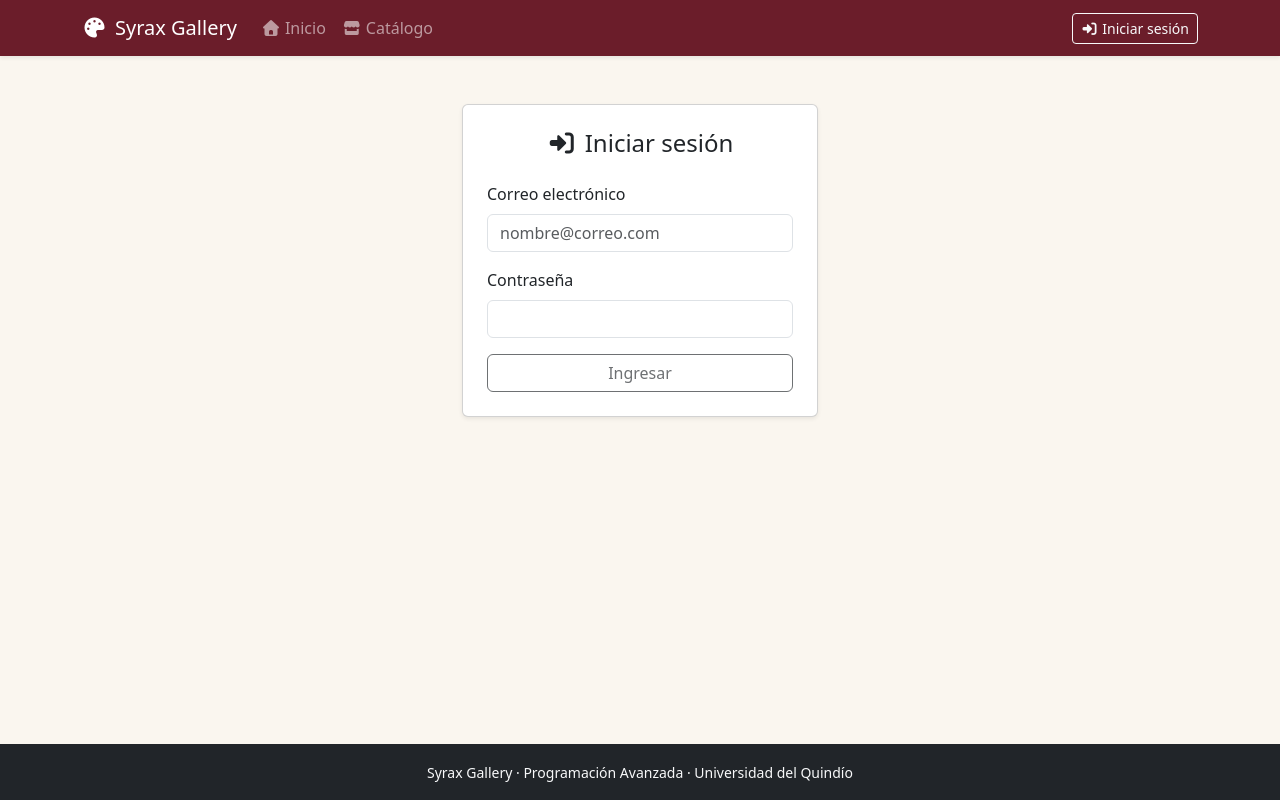
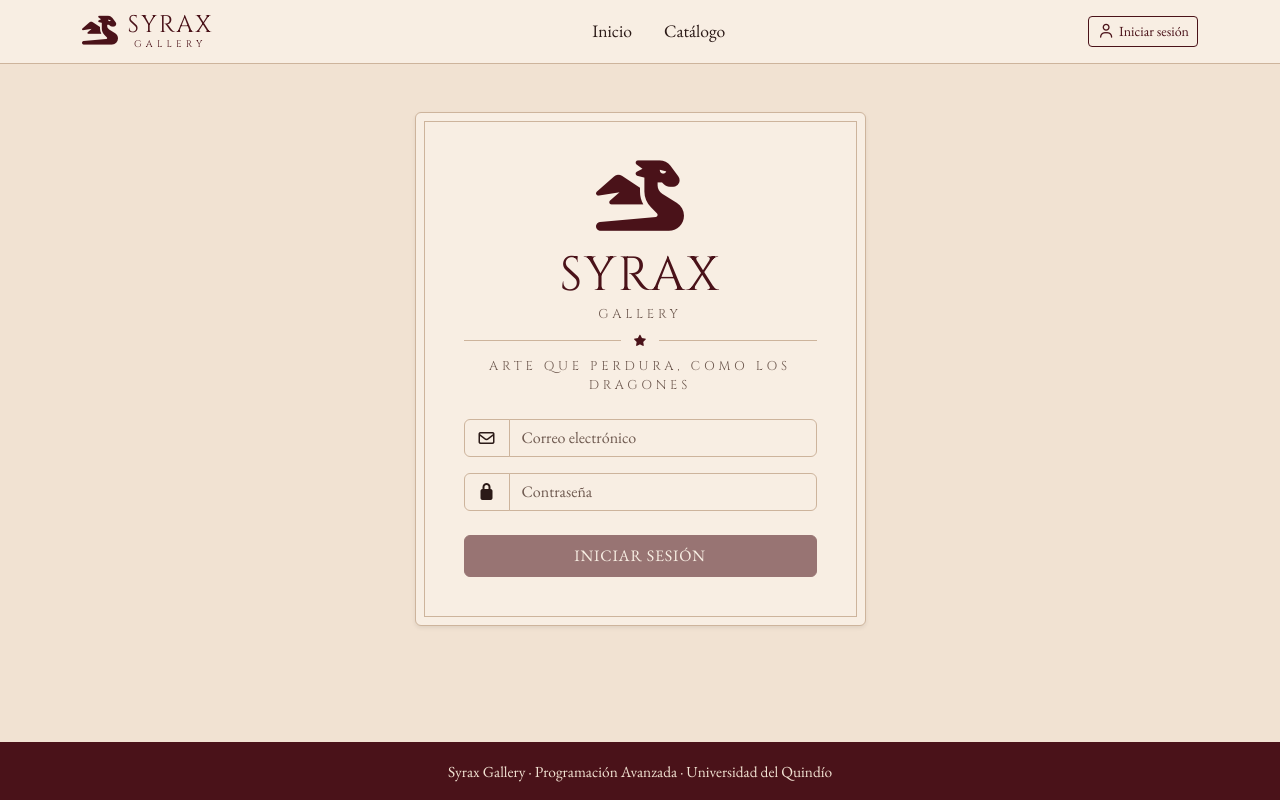
Before and after one commit to DaveArango/syrax-gallery-web, an Angular app in the folder syrax-gallery-web/: page /login in a window 1280 px wide. Built offline with nearby package versions, Linux system fonts and the light colour scheme.

Commit message:
feat: diseno de Syrax Gallery con paleta, tipografias y pantallas maquetadas

```diff
--- a/syrax-gallery-web/src/app/componentes/footer/footer.html
+++ b/syrax-gallery-web/src/app/componentes/footer/footer.html
@@ -1,3 +1,3 @@
-<footer class="bg-dark text-light text-center py-3 mt-4">
+<footer class="footer-syrax text-center py-3 mt-4">
   <small>Syrax Gallery · Programación Avanzada · Universidad del Quindío</small>
 </footer>
--- a/syrax-gallery-web/src/app/componentes/header/header.html
+++ b/syrax-gallery-web/src/app/componentes/header/header.html
@@ -1,8 +1,11 @@
-<nav class="navbar navbar-expand-md navbar-dark navbar-syrax shadow-sm">
+<nav class="navbar navbar-expand-md navbar-syrax">
   <div class="container">
-    <a routerLink="/" class="navbar-brand d-flex align-items-center gap-2">
-      <i class="fa-solid fa-palette"></i>
-      <span>Syrax Gallery</span>
+    <a routerLink="/" class="navbar-brand marca">
+      <i class="fa-solid fa-dragon"></i>
+      <span class="marca-texto">
+        <span class="marca-nombre">SYRAX</span>
+        <span class="marca-sub">GALLERY</span>
+      </span>
     </a>
     <button class="navbar-toggler" type="button"
             data-bs-toggle="collapse" data-bs-target="#menuPrincipal"
@@ -10,34 +13,28 @@
       <span class="navbar-toggler-icon"></span>
     </button>
     <div class="collapse navbar-collapse" id="menuPrincipal">
-      <ul class="navbar-nav me-auto">
+      <ul class="navbar-nav mx-auto gap-md-3">
         <li class="nav-item">
           <a routerLink="/" routerLinkActive="active"
-             [routerLinkActiveOptions]="{ exact: true }" class="nav-link">
-            <i class="fa-solid fa-house me-1"></i>Inicio
-          </a>
+             [routerLinkActiveOptions]="{ exact: true }" class="nav-link">Inicio</a>
         </li>
         <li class="nav-item">
-          <a routerLink="/catalogo" routerLinkActive="active" class="nav-link">
-            <i class="fa-solid fa-store me-1"></i>Catálogo
-          </a>
+          <a routerLink="/catalogo" routerLinkActive="active" class="nav-link">Catálogo</a>
         </li>
         @if (isLoggedIn() && tieneRol('ZENTYS')) {
           <li class="nav-item">
-            <a routerLink="/mis-compras" routerLinkActive="active" class="nav-link">
-              <i class="fa-solid fa-bag-shopping me-1"></i>Mis compras
-            </a>
+            <a routerLink="/mis-compras" routerLinkActive="active" class="nav-link">Mis compras</a>
           </li>
         }
       </ul>
       <div class="d-flex gap-2">
         @if (isLoggedIn()) {
-          <button class="btn btn-outline-light btn-sm" (click)="cerrarSesion()">
+          <button class="btn btn-outline-syrax btn-sm" (click)="cerrarSesion()">
             <i class="fa-solid fa-right-from-bracket me-1"></i>Cerrar sesión
           </button>
         } @else {
-          <a routerLink="/login" class="btn btn-outline-light btn-sm">
-            <i class="fa-solid fa-right-to-bracket me-1"></i>Iniciar sesión
+          <a routerLink="/login" class="btn btn-outline-syrax btn-sm">
+            <i class="fa-regular fa-user me-1"></i>Iniciar sesión
           </a>
         }
       </div>
--- a/syrax-gallery-web/src/app/componentes/inicio/inicio.html
+++ b/syrax-gallery-web/src/app/componentes/inicio/inicio.html
@@ -1,10 +1,12 @@
 <div class="container py-5 text-center">
-  <i class="fa-solid fa-palette fa-3x text-syrax mb-3"></i>
-  <h1 class="display-5 fw-semibold">Syrax Gallery</h1>
-  <p class="lead text-muted">
+  <i class="fa-solid fa-dragon fa-4x text-syrax mb-3"></i>
+  <h1 class="display-4 mb-0">SYRAX</h1>
+  <p class="lema">Gallery</p>
+  <div class="adorno mx-auto" style="max-width: 20rem"><i class="fa-solid fa-star fa-2xs"></i></div>
+  <p class="lead mx-auto" style="max-width: 34rem">
     Obras únicas y servicios artísticos a la medida, directo de quienes los crean.
   </p>
   <a routerLink="/catalogo" class="btn btn-syrax btn-lg mt-2">
-    <i class="fa-solid fa-store me-1"></i>Ver el catálogo
+    Explorar colección <i class="fa-solid fa-arrow-right ms-1"></i>
   </a>
 </div>
--- a/syrax-gallery-web/src/app/componentes/login/login.html
+++ b/syrax-gallery-web/src/app/componentes/login/login.html
@@ -1,17 +1,21 @@
 <div class="container py-5">
   <div class="row justify-content-center">
-    <div class="col-12 col-sm-10 col-md-6 col-lg-4">
-      <div class="card shadow-sm">
-        <div class="card-body p-4">
-          <h1 class="h4 text-center mb-4">
-            <i class="fa-solid fa-right-to-bracket me-2"></i>Iniciar sesión
-          </h1>
+    <div class="col-12 col-sm-10 col-md-7 col-lg-5">
+      <div class="card tarjeta-marco shadow-sm">
+        <div class="card-body p-4 p-md-5 text-center">
+          <i class="fa-solid fa-dragon fa-4x text-syrax mb-3"></i>
+          <h1 class="display-5 mb-0">SYRAX</h1>
+          <p class="lema mb-0">Gallery</p>
+          <div class="adorno"><i class="fa-solid fa-star fa-2xs"></i></div>
+          <p class="lema mb-4">Arte que perdura, como los dragones</p>
 
-          <form [formGroup]="loginForm" (ngSubmit)="onSubmit()" novalidate>
+          <form [formGroup]="loginForm" (ngSubmit)="onSubmit()" novalidate class="text-start">
             <div class="mb-3">
-              <label for="username" class="form-label">Correo electrónico</label>
-              <input id="username" type="email" class="form-control" formControlName="username"
-                     placeholder="nombre@correo.com" />
+              <div class="input-group">
+                <span class="input-group-text"><i class="fa-regular fa-envelope"></i></span>
+                <input id="username" type="email" class="form-control" formControlName="username"
+                       placeholder="Correo electrónico" aria-label="Correo electrónico" />
+              </div>
               @if (loginForm.get('username')?.invalid && loginForm.get('username')?.touched) {
                 <div class="text-danger small mt-1">
                   @if (loginForm.get('username')?.hasError('required')) {
@@ -23,9 +27,12 @@
               }
             </div>
 
-            <div class="mb-3">
-              <label for="password" class="form-label">Contraseña</label>
-              <input id="password" type="password" class="form-control" formControlName="password" />
+            <div class="mb-4">
+              <div class="input-group">
+                <span class="input-group-text"><i class="fa-solid fa-lock"></i></span>
+                <input id="password" type="password" class="form-control" formControlName="password"
+                       placeholder="Contraseña" aria-label="Contraseña" />
+              </div>
               @if (loginForm.get('password')?.invalid && loginForm.get('password')?.touched) {
                 <div class="text-danger small mt-1">
                   @if (loginForm.get('password')?.hasError('required')) {
@@ -37,11 +44,11 @@
               }
             </div>
 
-            <button type="submit" class="btn btn-syrax w-100" [disabled]="!canSubmit()">
+            <button type="submit" class="btn btn-syrax w-100 py-2 text-uppercase" [disabled]="!canSubmit()">
               @if (isLoading()) {
                 <span class="spinner-border spinner-border-sm me-1"></span>Ingresando...
               } @else {
-                Ingresar
+                Iniciar sesión
               }
             </button>
 
--- a/syrax-gallery-web/src/index.html
+++ b/syrax-gallery-web/src/index.html
@@ -1,11 +1,14 @@
 <!doctype html>
-<html lang="en">
+<html lang="es">
 <head>
   <meta charset="utf-8">
-  <title>SyraxGalleryWeb</title>
+  <title>Syrax Gallery</title>
   <base href="/">
   <meta name="viewport" content="width=device-width, initial-scale=1">
   <link rel="icon" type="image/x-icon" href="favicon.ico">
+  <link rel="preconnect" href="https://fonts.googleapis.com">
+  <link rel="preconnect" href="https://fonts.gstatic.com" crossorigin>
+  <link href="https://fonts.googleapis.com/css2?family=Cinzel:wght@400;500;600&family=EB+Garamond:ital,wght@0,400;0,500;0,600;1,400&display=swap" rel="stylesheet">
 </head>
 <body>
   <app-root></app-root>
--- a/syrax-gallery-web/src/styles.css
+++ b/syrax-gallery-web/src/styles.css
@@ -1,11 +1,24 @@
 :root {
-  --syrax-vino: #6b1d2a;
-  --syrax-oro: #c9a227;
-  --syrax-crema: #faf6ef;
+  --syrax-vino: #4a1219;
+  --syrax-vino-oscuro: #360c12;
+  --syrax-crema: #f1e2d2;
+  --syrax-crema-clara: #f8eee3;
+  --syrax-crema-oscura: #e4d0bc;
+  --syrax-borde: #cdb49c;
+  --syrax-texto: #2b1a17;
+  --syrax-texto-suave: #6f5a50;
+  --fuente-titulos: 'Cinzel', serif;
+  --fuente-texto: 'EB Garamond', Georgia, serif;
+
+  --bs-body-bg: var(--syrax-crema);
+  --bs-body-color: var(--syrax-texto);
+  --bs-body-font-family: var(--fuente-texto);
+  --bs-body-font-size: 1.1rem;
+  --bs-border-color: var(--syrax-borde);
+  --bs-secondary-color: var(--syrax-texto-suave);
 }
 
 body {
-  background-color: var(--syrax-crema);
   min-height: 100vh;
   display: flex;
   flex-direction: column;
@@ -21,31 +34,241 @@ main {
   flex: 1;
 }
 
-.navbar-syrax {
-  background-color: var(--syrax-vino);
-}
-
-.btn-syrax {
-  background-color: var(--syrax-vino);
-  border-color: var(--syrax-vino);
-  color: #fff;
-}
-
-.btn-syrax:hover,
-.btn-syrax:focus {
-  background-color: #521520;
-  border-color: #521520;
-  color: #fff;
+h1, h2, h3, h4, h5, h6,
+.h1, .h2, .h3, .h4, .h5, .h6 {
+  font-family: var(--fuente-titulos);
+  color: var(--syrax-vino);
+  letter-spacing: 0.04em;
 }
 
 .text-syrax {
   color: var(--syrax-vino);
 }
 
+.navbar-syrax {
+  background-color: var(--syrax-crema-clara);
+  border-bottom: 1px solid var(--syrax-borde);
+  --bs-navbar-color: var(--syrax-texto);
+  --bs-navbar-hover-color: var(--syrax-vino);
+  --bs-navbar-active-color: var(--syrax-vino);
+  --bs-navbar-brand-color: var(--syrax-vino);
+  --bs-navbar-brand-hover-color: var(--syrax-vino-oscuro);
+}
+
+.navbar-syrax .nav-link.active {
+  font-weight: 600;
+  box-shadow: inset 0 -2px 0 var(--syrax-vino);
+}
+
+.marca {
+  display: flex;
+  align-items: center;
+  gap: 0.6rem;
+  font-family: var(--fuente-titulos);
+}
+
+.marca i {
+  font-size: 1.8rem;
+}
+
+.marca-texto {
+  display: flex;
+  flex-direction: column;
+  line-height: 1;
+}
+
+.marca-nombre {
+  font-size: 1.5rem;
+  letter-spacing: 0.08em;
+}
+
+.marca-sub {
+  font-size: 0.6rem;
+  letter-spacing: 0.45em;
+  text-align: center;
+  margin-top: 0.2rem;
+}
+
+.btn-syrax {
+  background-color: var(--syrax-vino);
+  border-color: var(--syrax-vino);
+  color: var(--syrax-crema-clara);
+  letter-spacing: 0.05em;
+}
+
+.btn-syrax:hover,
+.btn-syrax:focus {
+  background-color: var(--syrax-vino-oscuro);
+  border-color: var(--syrax-vino-oscuro);
+  color: #fff;
+}
+
+.btn-syrax:disabled {
+  background-color: var(--syrax-vino);
+  border-color: var(--syrax-vino);
+  color: var(--syrax-crema-clara);
+  opacity: 0.55;
+}
+
+.btn-outline-syrax,
+.btn-outline-secondary {
+  --bs-btn-color: var(--syrax-vino);
+  --bs-btn-border-color: var(--syrax-vino);
+  --bs-btn-hover-bg: var(--syrax-vino);
+  --bs-btn-hover-border-color: var(--syrax-vino);
+  --bs-btn-hover-color: #fff;
+  --bs-btn-active-bg: var(--syrax-vino-oscuro);
+  --bs-btn-active-border-color: var(--syrax-vino-oscuro);
+  --bs-btn-disabled-color: var(--syrax-texto-suave);
+  --bs-btn-disabled-border-color: var(--syrax-borde);
+}
+
+.form-control,
+.form-select,
+.input-group-text {
+  background-color: var(--syrax-crema-clara);
+  border-color: var(--syrax-borde);
+  color: var(--syrax-texto);
+}
+
+.form-control:focus,
+.form-select:focus {
+  background-color: #fff;
+  border-color: var(--syrax-vino);
+  box-shadow: 0 0 0 0.2rem rgba(74, 18, 25, 0.15);
+}
+
+.form-check-input:checked {
+  background-color: var(--syrax-vino);
+  border-color: var(--syrax-vino);
+}
+
 .form-control.ng-invalid.ng-touched {
-  border-color: #dc3545;
+  border-color: #b02a37;
 }
 
 .form-control.ng-valid.ng-touched {
-  border-color: #198754;
+  border-color: #5c7a4f;
 }
+
+.card {
+  --bs-card-bg: var(--syrax-crema-clara);
+  --bs-card-border-color: var(--syrax-borde);
+  --bs-card-cap-bg: transparent;
+}
+
+/* Marco doble, como el del login del diseño */
+.tarjeta-marco {
+  outline: 1px solid var(--syrax-borde);
+  outline-offset: -10px;
+}
+
+.adorno {
+  display: flex;
+  align-items: center;
+  gap: 0.75rem;
+  color: var(--syrax-vino);
+  margin: 1rem 0;
+}
+
+.adorno::before,
+.adorno::after {
+  content: '';
+  flex: 1;
+  border-top: 1px solid var(--syrax-borde);
+}
+
+.lema {
+  font-family: var(--fuente-titulos);
+  font-size: 0.8rem;
+  letter-spacing: 0.3em;
+  text-transform: uppercase;
+  color: var(--syrax-texto-suave);
+}
+
+.hero-syrax {
+  background: linear-gradient(90deg, var(--syrax-crema-oscura), var(--syrax-crema));
+  border-bottom: 1px solid var(--syrax-borde);
+  padding: 2.5rem 0;
+}
+
+.hero-titulo {
+  font-size: 2.4rem;
+  letter-spacing: 0.15em;
+  text-transform: uppercase;
+}
+
+.hero-texto {
+  max-width: 28rem;
+  margin-bottom: 0;
+}
+
+.hero-emblema {
+  font-size: 8rem;
+  color: var(--syrax-vino);
+  opacity: 0.25;
+}
+
+.filtro-titulo {
+  font-size: 1rem;
+  margin: 1.25rem 0 0.5rem;
+}
+
+.filtro-lista {
+  --bs-list-group-bg: transparent;
+  --bs-list-group-color: var(--syrax-texto);
+  --bs-list-group-border-color: var(--syrax-borde);
+  --bs-list-group-action-hover-bg: var(--syrax-crema-oscura);
+  --bs-list-group-action-hover-color: var(--syrax-vino);
+  --bs-list-group-active-bg: var(--syrax-vino);
+  --bs-list-group-active-border-color: var(--syrax-vino);
+  --bs-list-group-active-color: #fff;
+}
+
+.marco-obra {
+  margin: 0.75rem 0.75rem 0;
+  aspect-ratio: 4 / 3;
+  display: flex;
+  align-items: center;
+  justify-content: center;
+  font-size: 3.5rem;
+  color: #e9cfa5;
+  background: radial-gradient(circle, #6b1d2a, var(--syrax-vino-oscuro));
+  border: 5px solid var(--syrax-texto);
+  box-shadow: inset 0 0 0 2px #a8875a;
+}
+
+.marco-obra.pequeno {
+  margin: 0;
+  width: 5.5rem;
+  flex-shrink: 0;
+  aspect-ratio: 1;
+  font-size: 2rem;
+}
+
+.obra-titulo {
+  font-size: 1.05rem;
+  margin-bottom: 0.25rem;
+}
+
+.obra-precio {
+  font-weight: 600;
+  color: var(--syrax-vino);
+}
+
+.badge-syrax {
+  background-color: var(--syrax-vino);
+  color: var(--syrax-crema-clara);
+  font-weight: 500;
+}
+
+.badge-exhibicion {
+  border: 1px solid var(--syrax-vino);
+  color: var(--syrax-vino);
+  font-weight: 500;
+}
+
+.footer-syrax {
+  background-color: var(--syrax-vino);
+  color: var(--syrax-crema);
+}
```
Also changed, not shown: syrax-gallery-web/src/app/componentes/catalogo/catalogo.html (+57 -34 lines), syrax-gallery-web/src/app/componentes/catalogo/catalogo.ts (+11 -0 lines), syrax-gallery-web/src/app/componentes/mis-compras/mis-compras.html (+29 -30 lines).
